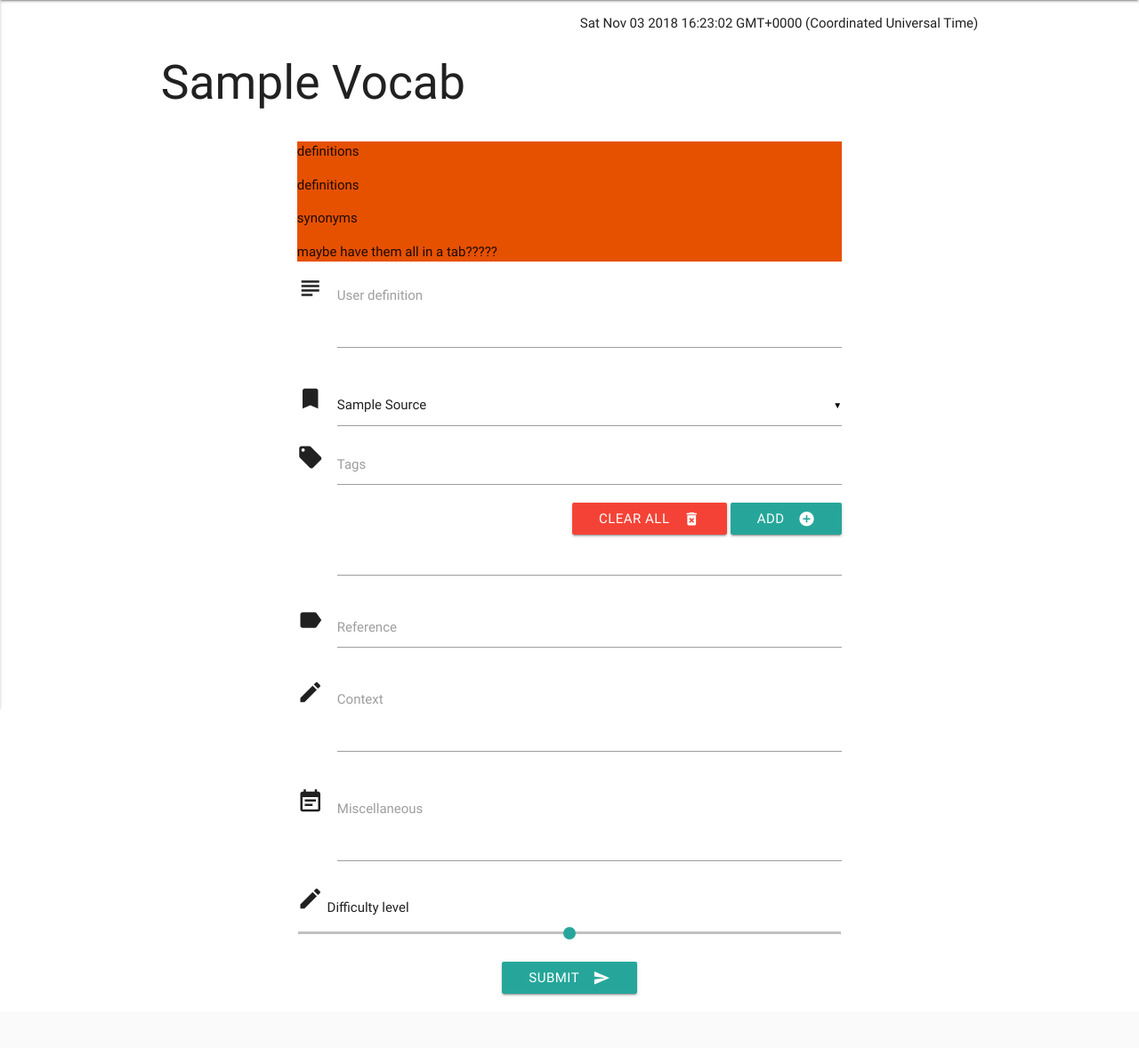
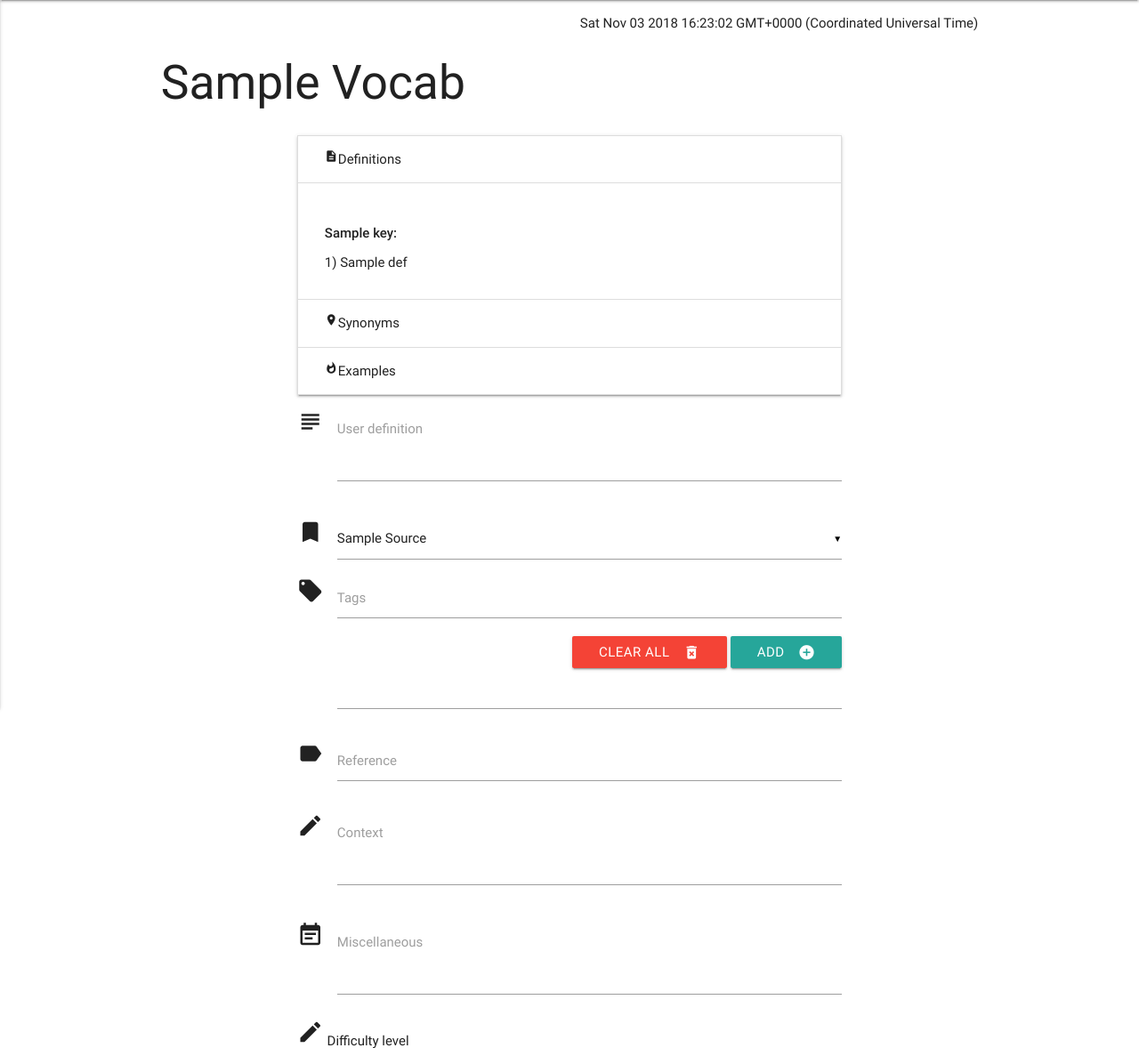
Before and after one commit to Code-Institute-Submissions/vocab_journal, a Flask app: template templates/add_vocab.html in a window 1280 px wide. Shown: the part 64-1242 px from the top of the page at 89% size. Before the commit the page ends 1183 px from the top, so only its background shows below. Run offline with Flask 2, Linux system fonts and the light colour scheme; the template is opened without the code that fills it: most values are stand-ins (such as "Sample title", 1, 10 or a date in 2020); some libraries are stand-ins or nearby versions; some web fonts are replaced.

Commit message:
definition of the vocab is now fetch using the OxDictApi and passed into the add_vocab template. add_vocab function in run.py was further cleaned up!

```diff
--- a/py_define.py
+++ b/py_define.py
@@ -21,7 +21,7 @@ class OxDictApi:
         self.jdebug = jdebug
 
     def get_definitions(self):
-        """ get word definitions """
+        """ get vocab definitions """
 
         if self.jdebug > 0: print("\nget_definitions() method was called!")
 
@@ -84,17 +84,3 @@ class OxDictApi:
 
         # NOTE: response_code will be "200" at this point
         return response_code, defs_output
-
-
-
-
-myLocalDict = OxDictApi("quick")
-# myLocalDict = OxDictApi("kill", 5)
-# myLocalDict = OxDictApi("myriad")
-# myLocalDict = OxDictApi("hierarchy")
-# myLocalDict = OxDictApi("kos")
-status , kkobj = myLocalDict.get_definitions()
-
-print("status = ", status)
-for k,v in kkobj.items():
-        print("vocab as '{}' with definitions: {}".format(k,v))
--- a/run.py
+++ b/run.py
@@ -1,6 +1,7 @@
 
 import os
 from dbconfig import db_name, db_uri # capitalise
+from py_define import OxDictApi
 from bson.objectid import ObjectId
 from flask import Flask, render_template, redirect, request, url_for, session, flash
 from flask_pymongo import PyMongo
@@ -437,18 +438,6 @@ def add_vocab():
 
     vocab_in = request.form.get("vocab").lower()
 
-    ###############################  MAKE DEFINITION FUNCTION ################################################
-    # make function to call using api to return definition, synonym and example
-
-    #definitions, synonyms, xamples =  define_vocab(vocab) # the outcome of which should be passed into "add_vocab"
-
-    # create the function above (or class?) in another py file and import it in.
-    # the function should use the api in py_deine.py to find definitions, synonyms and examples
-    # then there are passed into the "add_vocab" page into a  div placed at the top of the page,
-    # user can see the definitions then write his own definition.... and then finally insert by hitting the button!
-    ##########################################################################################################
-
-
     # if the vocab already exists then load its page with maybe the definintion
     if mongo.db.vocabs.find_one({"vocab": vocab_in}) is not None:
         # issue custom flash message
@@ -464,7 +453,25 @@ def add_vocab():
         # view the existing vocab by redirecting to view_vocab
         return redirect( url_for("view_vocab", vocab_id=vocab['_id']) )
 
-    return render_template("add_vocab.html", sources = mongo.db.sources.find(), vocab=vocab_in.lower())
+
+    ###############################  DEFINITION EXTRACTION (API) ################################################
+
+    # intantiate class with vocab_in
+    local_dictionary = OxDictApi(vocab_in)
+
+    # using our instance's 3 methods:
+    #   get_definitions():  to extract vocab "definitions"
+    #      get_synonyms():  to extract vocab "synonyms"
+    #      get_examples():  to extract vocab "examples"
+
+    def_stat, def_data = local_dictionary.get_definitions()     # get definitions
+    # syn_stat, syn_data = vocab_in_defintions.get_synonyms()   # get synonyms
+    # exa_stat, exa_data = vocab_in_defintions.get_examples()   # get examples
+
+    #############################################################################################################
+
+
+    return render_template("add_vocab.html", sources = mongo.db.sources.find(), vocab=vocab_in.lower(), def_data=def_data)
 
 
 
--- a/templates/add_vocab.html
+++ b/templates/add_vocab.html
@@ -6,19 +6,33 @@
     <form action="{{ url_for('insert_vocab', vocab=vocab) }}" method="POST" class="col s10 offset-s1 m8 offset-m2">
         <div class="row">
 
-            <!--<div class="input-field">-->
-            <!--    <i class="material-icons prefix">add_box</i>-->
-            <!--    <input id="vocab" name="vocab" type="text" minlength="2" class="validate" value="{{ vocab }}" disabled>-->
-            <!--    <label for="vocab">New Vocab</label>-->
-            <!--</div>-->
-
-            <div class="api_definitions orange darken-4">
-                <p>definitions</p>
-                <p>definitions</p>
-                <p>synonyms</p>
-                <p>maybe have them all in a tab?????</p>
-            </div>
-
+            {% if def_data|length != 0 %}
+                <ul class="collapsible" data-collapsible="Expandable">
+                    <li>
+                        <div class="collapsible-header active"><i class="material-icons">description</i> Definitions</div>
+                        <div class="collapsible-body" >
+                            <span>
+                                {% for key in def_data %}
+                                    <p><strong>{{ key }}:</strong></p>
+                                    {% for def in def_data[key] %}
+                                        {{ loop.index }}) {{ def }}<br>
+                                    {% endfor %}
+                                {% endfor %}
+                            </span>
+                        </div>
+                    </li>
+                    <li>
+                        <div class="collapsible-header"><i class="material-icons">place</i>Synonyms</div>
+                        <div class="collapsible-body"><span>Lorem ipsum dolor sit amet.</span></div>
+                    </li>
+                    <li>
+                        <div class="collapsible-header"><i class="material-icons">whatshot</i>Examples</div>
+                        <div class="collapsible-body"><span>Lorem ipsum dolor sit amet.</span></div>
+                    </li>
+                </ul>
+            {% else %}
+                <p class="red-text text-darken-2"><strong>No definitions found</strong> </p>
+            {% endif %}
 
             {% with messages = get_flashed_messages() %} {% if messages %}
             <ul>
@@ -93,10 +107,8 @@
 {% block additional_scripts %}
 <script src="{{ url_for('static', filename='js/add_vocab.js') }}"></script>
 <script>
-
     function getVal() {
         return $("#vocab").val()
     }
-
 </script>
 {% endblock %} {% endblock %}
```
Also changed, not shown: test_api_otd.py (added, +17 -0 lines).
